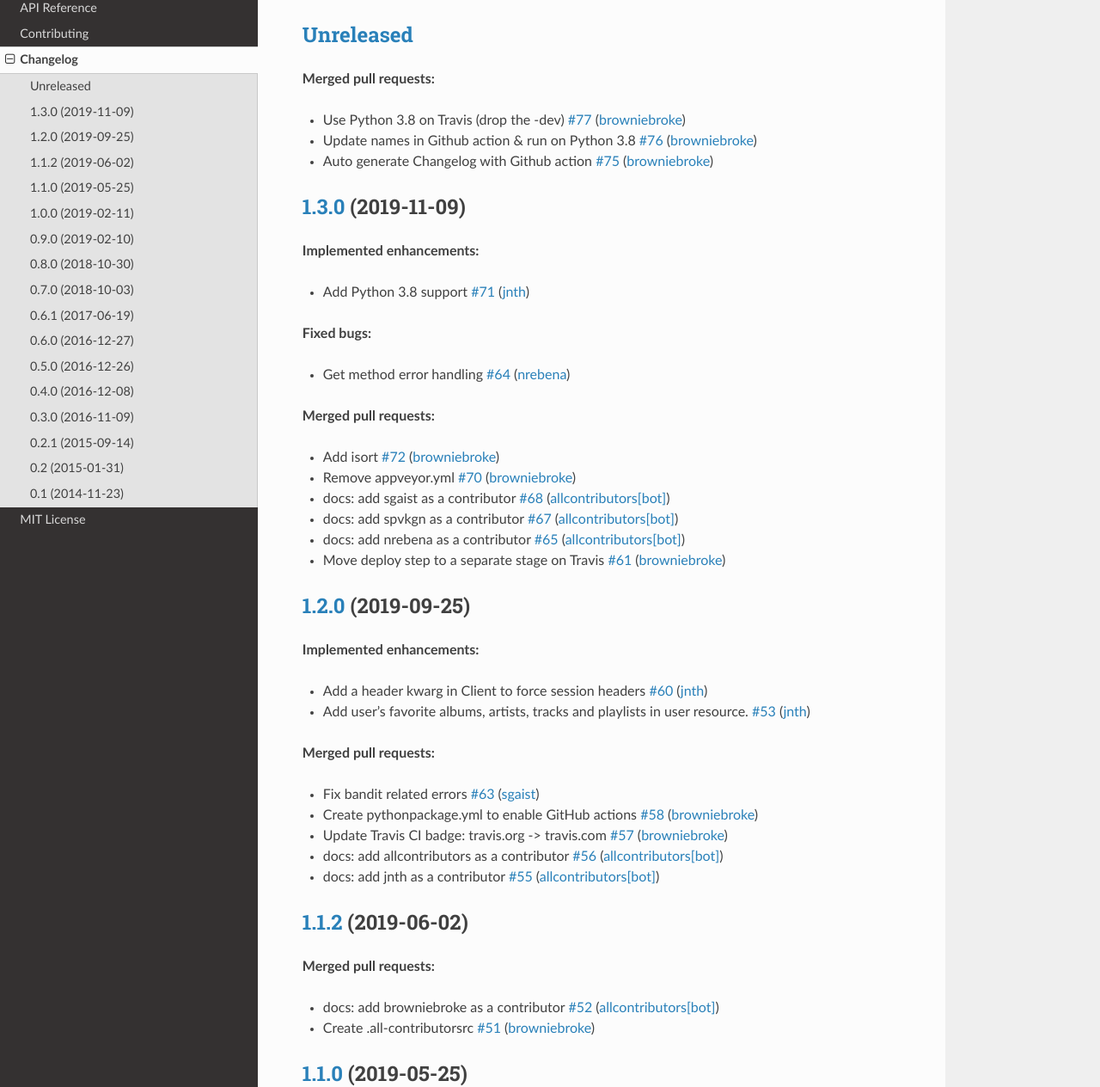
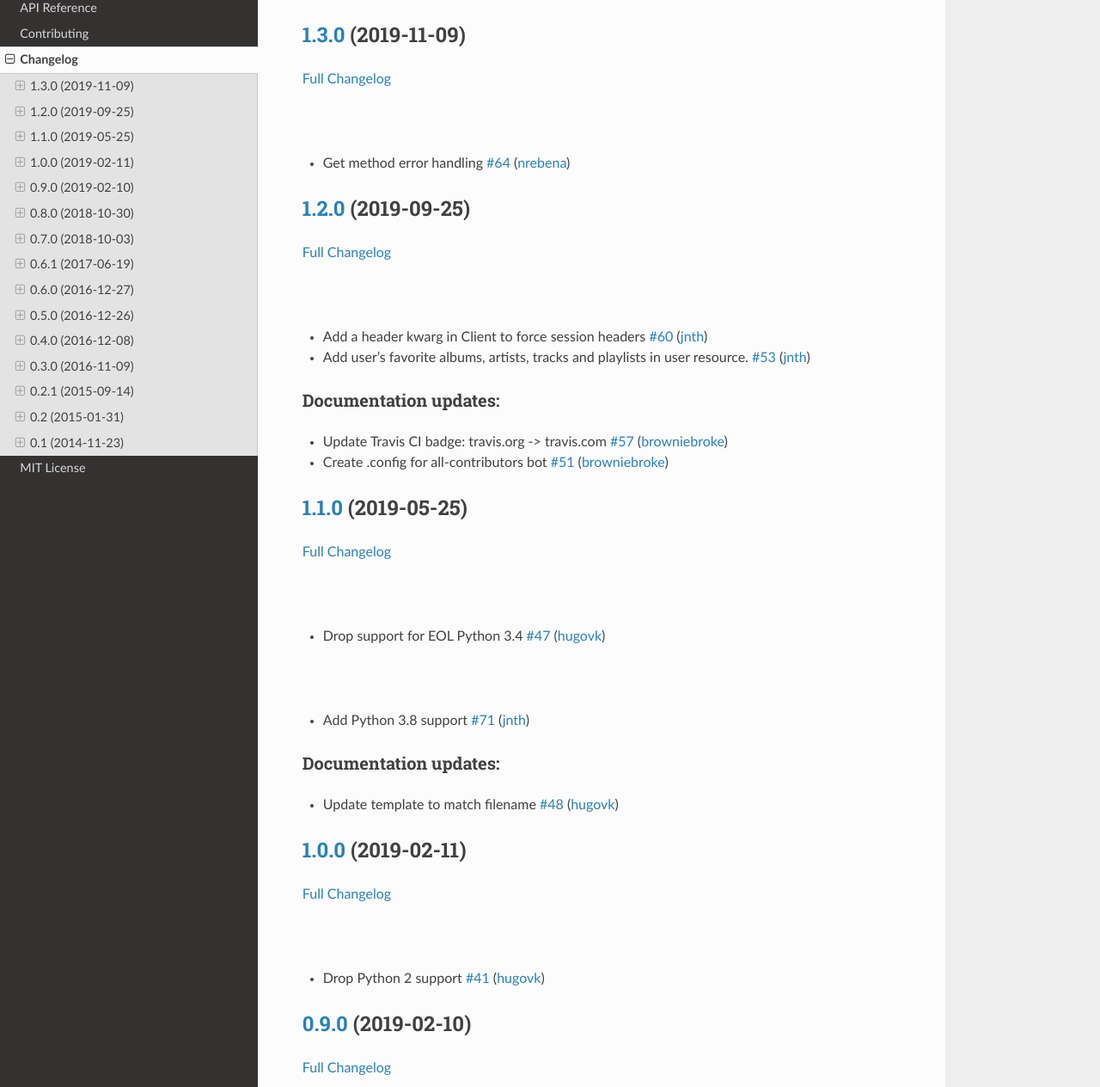
Before and after one commit to springer12/deezer-python, a Sphinx documentation site: the page built from docs/source/changelog.md, in a window 1280 px wide and 1400 px high, cut to the strip 136-1400 px from the top of the window. Shown: the whole strip at 86% size. Built offline with Sphinx 7.4.7 and the Read the Docs theme 2.0.0, drawn with Linux system fonts in a browser that asks for light colours; some of the changed text lies outside the part shown.

Commit message:
Update Changelog

```diff
--- a/docs/source/changelog.md
+++ b/docs/source/changelog.md
@@ -1,81 +1,64 @@
 # Changelog
-
-## [Unreleased](https://github.com/browniebroke/deezer-python/tree/HEAD)
-
-**Merged pull requests:**
-
-- Use Python 3.8 on Travis \(drop the -dev\) [\#77](https://github.com/browniebroke/deezer-python/pull/77) ([browniebroke](https://github.com/browniebroke))
-- Update names in Github action & run on Python 3.8 [\#76](https://github.com/browniebroke/deezer-python/pull/76) ([browniebroke](https://github.com/browniebroke))
-- Auto generate Changelog with Github action [\#75](https://github.com/browniebroke/deezer-python/pull/75) ([browniebroke](https://github.com/browniebroke))
 
 ## [1.3.0](https://github.com/browniebroke/deezer-python/tree/1.3.0) (2019-11-09)
 
-**Implemented enhancements:**
+[Full Changelog](https://github.com/browniebroke/deezer-python/compare/1.2.0...1.3.0)
 
-- Add Python 3.8 support [\#71](https://github.com/browniebroke/deezer-python/pull/71) ([jnth](https://github.com/jnth))
-
-**Fixed bugs:**
+###
 
 - Get method error handling [\#64](https://github.com/browniebroke/deezer-python/pull/64) ([nrebena](https://github.com/nrebena))
 
-**Merged pull requests:**
-
-- Add isort [\#72](https://github.com/browniebroke/deezer-python/pull/72) ([browniebroke](https://github.com/browniebroke))
-- Remove appveyor.yml [\#70](https://github.com/browniebroke/deezer-python/pull/70) ([browniebroke](https://github.com/browniebroke))
-- docs: add sgaist as a contributor [\#68](https://github.com/browniebroke/deezer-python/pull/68) ([allcontributors[bot]](https://github.com/apps/allcontributors))
-- docs: add spvkgn as a contributor [\#67](https://github.com/browniebroke/deezer-python/pull/67) ([allcontributors[bot]](https://github.com/apps/allcontributors))
-- docs: add nrebena as a contributor [\#65](https://github.com/browniebroke/deezer-python/pull/65) ([allcontributors[bot]](https://github.com/apps/allcontributors))
-- Move deploy step to a separate stage on Travis [\#61](https://github.com/browniebroke/deezer-python/pull/61) ([browniebroke](https://github.com/browniebroke))
-
 ## [1.2.0](https://github.com/browniebroke/deezer-python/tree/1.2.0) (2019-09-25)
 
-**Implemented enhancements:**
+[Full Changelog](https://github.com/browniebroke/deezer-python/compare/1.1.2...1.2.0)
+
+###
 
 - Add a header kwarg in Client to force session headers [\#60](https://github.com/browniebroke/deezer-python/pull/60) ([jnth](https://github.com/jnth))
 - Add user's favorite albums, artists, tracks and playlists in user resource. [\#53](https://github.com/browniebroke/deezer-python/pull/53) ([jnth](https://github.com/jnth))
 
-**Merged pull requests:**
+### Documentation updates:
 
-- Fix bandit related errors [\#63](https://github.com/browniebroke/deezer-python/pull/63) ([sgaist](https://github.com/sgaist))
-- Create pythonpackage.yml to enable GitHub actions [\#58](https://github.com/browniebroke/deezer-python/pull/58) ([browniebroke](https://github.com/browniebroke))
 - Update Travis CI badge: travis.org -\> travis.com [\#57](https://github.com/browniebroke/deezer-python/pull/57) ([browniebroke](https://github.com/browniebroke))
-- docs: add allcontributors as a contributor [\#56](https://github.com/browniebroke/deezer-python/pull/56) ([allcontributors[bot]](https://github.com/apps/allcontributors))
-- docs: add jnth as a contributor [\#55](https://github.com/browniebroke/deezer-python/pull/55) ([allcontributors[bot]](https://github.com/apps/allcontributors))
-
-## [1.1.2](https://github.com/browniebroke/deezer-python/tree/1.1.2) (2019-06-02)
-
-**Merged pull requests:**
-
-- docs: add browniebroke as a contributor [\#52](https://github.com/browniebroke/deezer-python/pull/52) ([allcontributors[bot]](https://github.com/apps/allcontributors))
-- Create .all-contributorsrc [\#51](https://github.com/browniebroke/deezer-python/pull/51) ([browniebroke](https://github.com/browniebroke))
+- Create .config for all-contributors bot [\#51](https://github.com/browniebroke/deezer-python/pull/51) ([browniebroke](https://github.com/browniebroke))
 
 ## [1.1.0](https://github.com/browniebroke/deezer-python/tree/1.1.0) (2019-05-25)
 
-**Breaking changes:**
+[Full Changelog](https://github.com/browniebroke/deezer-python/compare/1.0.0...1.1.0)
+
+###
 
 - Drop support for EOL Python 3.4 [\#47](https://github.com/browniebroke/deezer-python/pull/47) ([hugovk](https://github.com/hugovk))
 
-**Merged pull requests:**
+###
+
+- Add Python 3.8 support [\#71](https://github.com/browniebroke/deezer-python/pull/71) ([jnth](https://github.com/jnth))
+
+### Documentation updates:
 
 - Update template to match filename [\#48](https://github.com/browniebroke/deezer-python/pull/48) ([hugovk](https://github.com/hugovk))
-- Python 3.7+ support [\#44](https://github.com/browniebroke/deezer-python/pull/44) ([browniebroke](https://github.com/browniebroke))
-- Test with `vcrpy` [\#43](https://github.com/browniebroke/deezer-python/pull/43) ([jnth](https://github.com/jnth))
 
 ## [1.0.0](https://github.com/browniebroke/deezer-python/tree/1.0.0) (2019-02-11)
 
-**Breaking changes:**
+[Full Changelog](https://github.com/browniebroke/deezer-python/compare/0.9.0...1.0.0)
+
+###
 
 - Drop Python 2 support [\#41](https://github.com/browniebroke/deezer-python/pull/41) ([hugovk](https://github.com/hugovk))
 
 ## [0.9.0](https://github.com/browniebroke/deezer-python/tree/0.9.0) (2019-02-10)
 
-**Implemented enhancements:**
+[Full Changelog](https://github.com/browniebroke/deezer-python/compare/0.8.0...0.9.0)
+
+###
 
 - Add advanced search method [\#37](https://github.com/browniebroke/deezer-python/pull/37) ([jnth](https://github.com/jnth))
 
 ## [0.8.0](https://github.com/browniebroke/deezer-python/tree/0.8.0) (2018-10-30)
 
-**Implemented enhancements:**
+[Full Changelog](https://github.com/browniebroke/deezer-python/compare/0.7.0...0.8.0)
+
+###
 
 - Auto-format code using black [\#35](https://github.com/browniebroke/deezer-python/pull/35) ([browniebroke](https://github.com/browniebroke))
 - Make tornado an optional requirements [\#34](https://github.com/browniebroke/deezer-python/pull/34) ([browniebroke](https://github.com/browniebroke))
@@ -83,80 +66,83 @@
 
 ## [0.7.0](https://github.com/browniebroke/deezer-python/tree/0.7.0) (2018-10-03)
 
-**Breaking changes:**
+[Full Changelog](https://github.com/browniebroke/deezer-python/compare/0.6.1...0.7.0)
+
+###
 
 - Change name files names and docs from async [\#28](https://github.com/browniebroke/deezer-python/pull/28) ([horstmannmat](https://github.com/horstmannmat))
 
-**Implemented enhancements:**
+###
 
 - Store the session in the client [\#24](https://github.com/browniebroke/deezer-python/pull/24) ([sheregeda](https://github.com/sheregeda))
 
-**Merged pull requests:**
-
-- Add a CI step for check-manifest [\#30](https://github.com/browniebroke/deezer-python/pull/30) ([browniebroke](https://github.com/browniebroke))
-- Update build matrices [\#29](https://github.com/browniebroke/deezer-python/pull/29) ([browniebroke](https://github.com/browniebroke))
-- Appveyor tests [\#25](https://github.com/browniebroke/deezer-python/pull/25) ([browniebroke](https://github.com/browniebroke))
-
 ## [0.6.1](https://github.com/browniebroke/deezer-python/tree/0.6.1) (2017-06-19)
 
-**Implemented enhancements:**
+[Full Changelog](https://github.com/browniebroke/deezer-python/compare/0.6.0...0.6.1)
+
+###
 
 - Add access token to request kwargs [\#20](https://github.com/browniebroke/deezer-python/pull/20) ([sheregeda](https://github.com/sheregeda))
 
-**Merged pull requests:**
+### Documentation updates:
 
 - Update README.rst [\#18](https://github.com/browniebroke/deezer-python/pull/18) ([khamaileon](https://github.com/khamaileon))
 
 ## [0.6.0](https://github.com/browniebroke/deezer-python/tree/0.6.0) (2016-12-27)
 
-**Implemented enhancements:**
+[Full Changelog](https://github.com/browniebroke/deezer-python/compare/0.5.0...0.6.0)
+
+###
 
 - Refactoring: replace urlopen by requests [\#16](https://github.com/browniebroke/deezer-python/pull/16) ([browniebroke](https://github.com/browniebroke))
 
 ## [0.5.0](https://github.com/browniebroke/deezer-python/tree/0.5.0) (2016-12-26)
 
-**Merged pull requests:**
+[Full Changelog](https://github.com/browniebroke/deezer-python/compare/0.4.0...0.5.0)
 
-- Add "Fork me on Github ribbon" [\#15](https://github.com/browniebroke/deezer-python/pull/15) ([browniebroke](https://github.com/browniebroke))
-- Run Flake8 on Travis [\#14](https://github.com/browniebroke/deezer-python/pull/14) ([browniebroke](https://github.com/browniebroke))
+### Documentation updates:
+
 - Docs enhancements [\#13](https://github.com/browniebroke/deezer-python/pull/13) ([browniebroke](https://github.com/browniebroke))
-- Use tox-travis to integrate environments better [\#12](https://github.com/browniebroke/deezer-python/pull/12) ([browniebroke](https://github.com/browniebroke))
 
 ## [0.4.0](https://github.com/browniebroke/deezer-python/tree/0.4.0) (2016-12-08)
 
-**Implemented enhancements:**
+[Full Changelog](https://github.com/browniebroke/deezer-python/compare/0.3.0...0.4.0)
+
+###
 
 - Improve chart integration [\#11](https://github.com/browniebroke/deezer-python/pull/11) ([pfouque](https://github.com/pfouque))
 - Add pypy to the build matrix [\#10](https://github.com/browniebroke/deezer-python/pull/10) ([browniebroke](https://github.com/browniebroke))
 - Implement chart methods [\#8](https://github.com/browniebroke/deezer-python/pull/8) ([pfouque](https://github.com/pfouque))
 
-**Merged pull requests:**
-
-- Switch from coveralls to codecov [\#9](https://github.com/browniebroke/deezer-python/pull/9) ([browniebroke](https://github.com/browniebroke))
-- Correct a couple of flake8 warning [\#7](https://github.com/browniebroke/deezer-python/pull/7) ([browniebroke](https://github.com/browniebroke))
-- Add basic flake8 config to setup.cfg [\#6](https://github.com/browniebroke/deezer-python/pull/6) ([browniebroke](https://github.com/browniebroke))
-
 ## [0.3.0](https://github.com/browniebroke/deezer-python/tree/0.3.0) (2016-11-09)
 
-**Implemented enhancements:**
+[Full Changelog](https://github.com/browniebroke/deezer-python/compare/0.2.3...0.3.0)
+
+###
 
 - add resource parameters and iterators [\#5](https://github.com/browniebroke/deezer-python/pull/5) ([pfouque](https://github.com/pfouque))
 
 ## [0.2.1](https://github.com/browniebroke/deezer-python/tree/0.2.1) (2015-09-14)
 
-**Implemented enhancements:**
+[Full Changelog](https://github.com/browniebroke/deezer-python/compare/0.2...0.2.1)
+
+###
 
 - Run tests against Python 3.5 [\#3](https://github.com/browniebroke/deezer-python/pull/3) ([browniebroke](https://github.com/browniebroke))
 
 ## [0.2](https://github.com/browniebroke/deezer-python/tree/0.2) (2015-01-31)
 
-**Implemented enhancements:**
+[Full Changelog](https://github.com/browniebroke/deezer-python/compare/0.1...0.2)
+
+###
 
 - Methods for resources [\#2](https://github.com/browniebroke/deezer-python/pull/2) ([misuzu](https://github.com/misuzu))
 
 ## [0.1](https://github.com/browniebroke/deezer-python/tree/0.1) (2014-11-23)
 
-**Implemented enhancements:**
+[Full Changelog](https://github.com/browniebroke/deezer-python/compare/e87692f7aeb80bc0ed858ccdf6165f0ac8f9c2ec...0.1)
+
+###
 
 - Async client for Tornado, search [\#1](https://github.com/browniebroke/deezer-python/pull/1) ([misuzu](https://github.com/misuzu))
 
```
